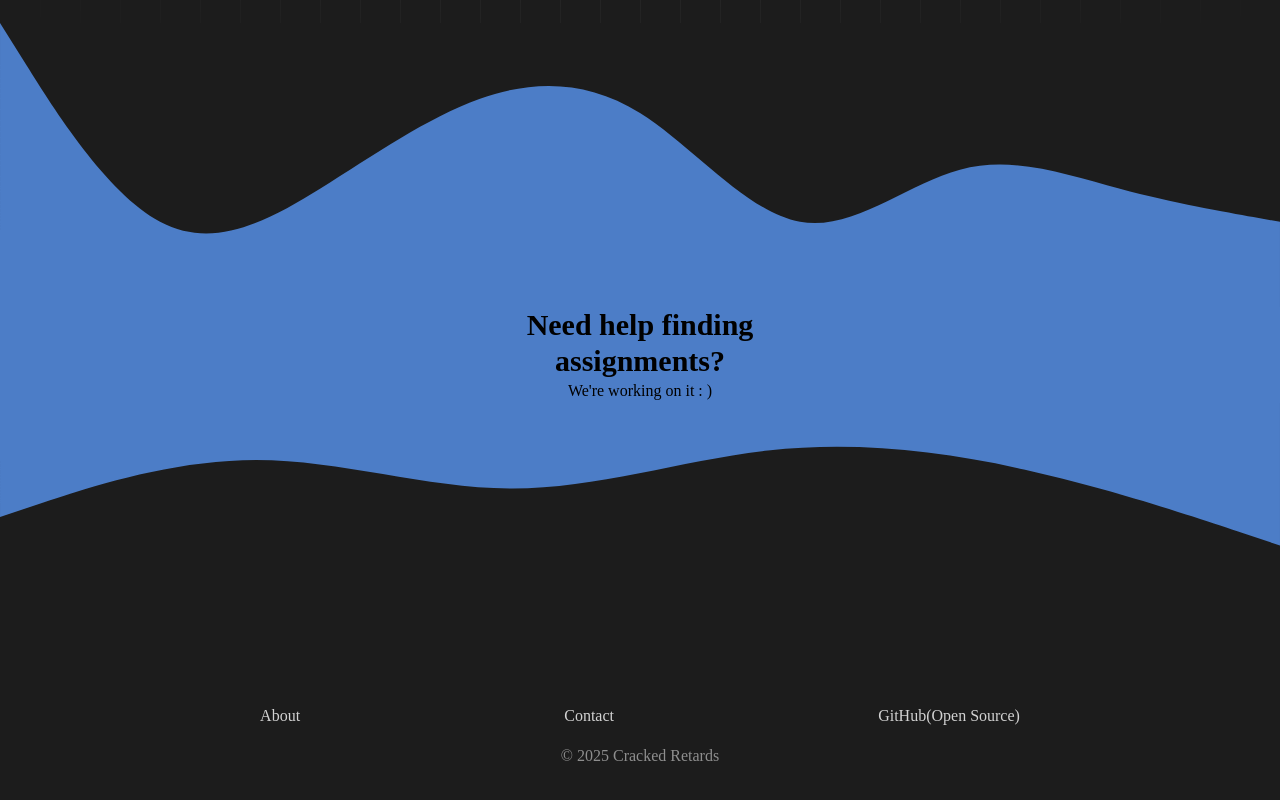
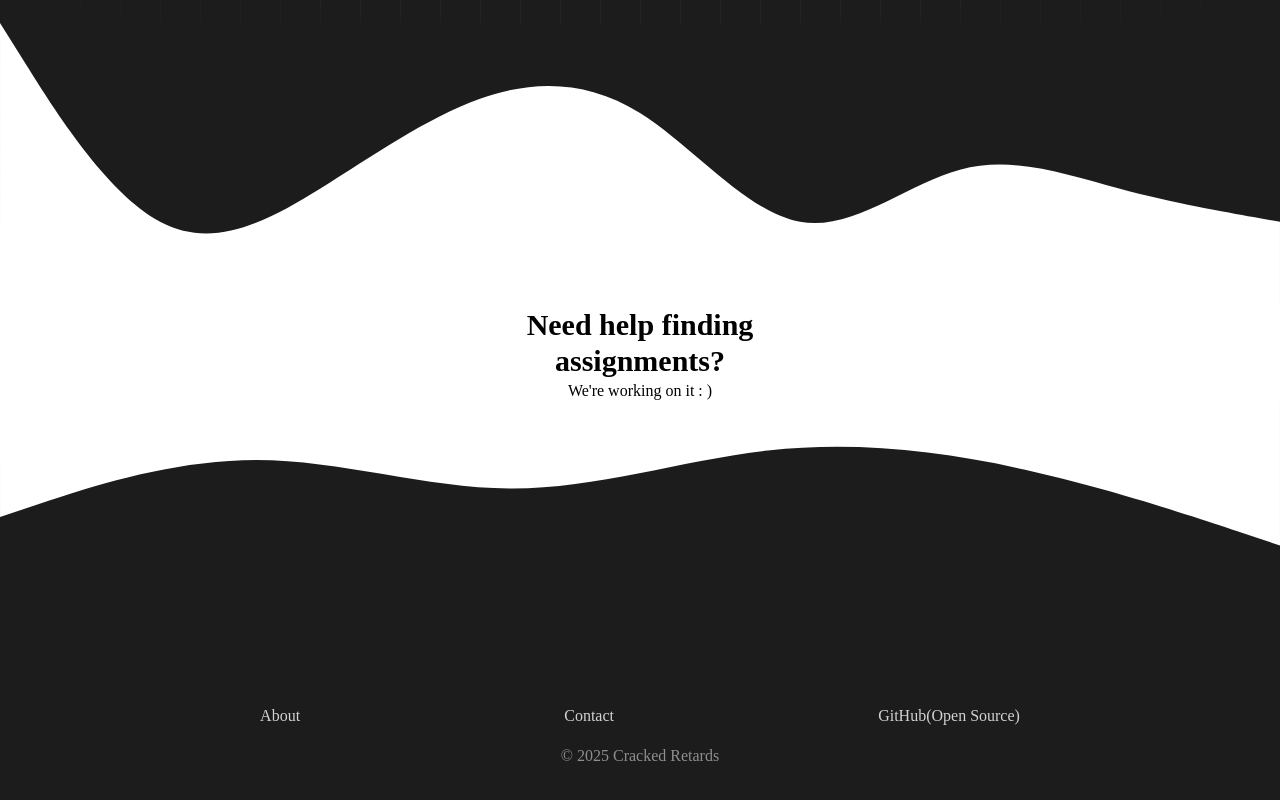
Before and after one commit to udodi-n/lectra, a React (Vite) app: page / in a window 1280 px wide. Shown: the part 777-1577 px from the top of the page. Built offline with nearby package versions, Linux system fonts and the light colour scheme; no server answers; the database is empty; a web font is replaced by a local one.

Commit message:
colorScheme

```diff
--- a/src/About.jsx
+++ b/src/About.jsx
@@ -9,9 +9,9 @@ return (
                 <p>
                     Lectra shows you what lectures you have today or the next day so <span className="bg-blue-700">you
                         avoid being a victim to retards who get their lecture updates from other department groups
-                    </span> asking questions about what
-                    lectures you have in the group chat .
+                    </span>
                 </p>
+                <p>You're welcome</p>
             </div>
             </div>
 
--- a/src/ReferBook.jsx
+++ b/src/ReferBook.jsx
@@ -1,6 +1,6 @@
 function ReferBook() {
     return (
-        <div className="w-full bg-[#4c7dc7] flex flex-1 flex-col justify-center items-center">
+        <div className="w-full bg-[#fff] flex flex-1 flex-col justify-center items-center">
             <h1 className="text-3xl font-bold text-center ">Need help finding <br /> assignments?</h1>
             <p>We're working on it : )</p>
         </div>
```
Also changed, not shown: public/wave.svg, public/waveinv.svg.
